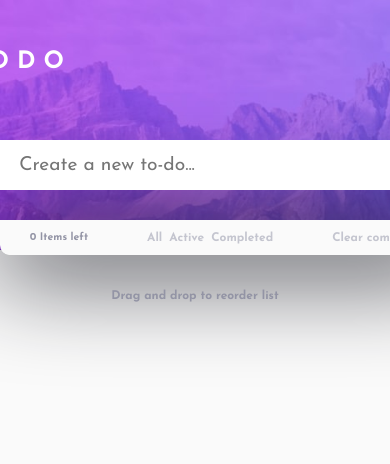
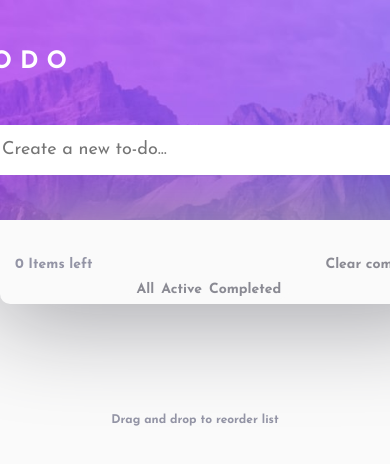
Before and after one commit to carp22/todo-app, a React (Vite) app: page / in a window 390 px wide. Shown: the top 464 px of the page. Built offline with nearby package versions, Linux system fonts and the light colour scheme.

Commit message:
Some changes

```diff
--- a/src/App.jsx
+++ b/src/App.jsx
@@ -132,7 +132,9 @@ function App() {
                         <span className="checkbox-custom"></span>
                       {item.description}
                     </label>
-                    <img src={crossIcon} alt="delete-button"  className="crossicon" onClick={() => deleteTodo(item.id)} />
+                    <section className="cross-container">
+                      <img src={crossIcon} alt="delete-button"  className="crossicon" onClick={() => deleteTodo(item.id)} />
+                     </section>
                   </>
               </div>
             )}
@@ -165,7 +167,6 @@ function App() {
         />
 
         <div className="todo-container" >
-
           <Droppable key={nanoid()} droppableId="to-dos">
             {(provided) =>
               <div {...provided.droppableProps} ref={provided.innerRef}>
@@ -175,18 +176,20 @@ function App() {
             }
           </Droppable>
 
-          <div className=  {`todo-settings ${darkMode === "light" ? "light" : "dark"}`} >
+          <div className={`todo-settings ${darkMode === "light" ? "light" : "dark"}`} >
 
-            <h3 style={styles}>{itemsLeft} Items left</h3>
+            <h3 style={styles} className="filter">{itemsLeft} Items left</h3>
 
             <div className="todo-status">
               <button className={`filter ${darkMode === "light" ? "setting-lght" : "setting-drk"}`} onClick={allTodos}>All</button>
               <button className={`filter ${darkMode === "light" ? "setting-lght" : "setting-drk"}`} onClick={activeTodo}>Active</button>
               <button className={`filter ${darkMode === "light" ? "setting-lght" : "setting-drk"}`} onClick={completedTodo}>Completed</button>
+
             </div>
 
-            <h3  className={`filter ${darkMode === "light" ? "setting-lght" : "setting-drk"}`} onClick={deleteCompletedTodos}>Clear completed</h3>
+            <h3  className={`filter completed ${darkMode === "light" ? "setting-lght" : "setting-drk"}`} onClick={deleteCompletedTodos}>Clear completed</h3>
           </div>
+
         </div>
 
       </DragDropContext>
--- a/src/components/TodoElements.jsx
+++ b/src/components/TodoElements.jsx
@@ -12,7 +12,7 @@ function TodoElements({darkMode, toggleMode, createNewTodo, newEntry, newTodoIte
             onClick={toggleMode}/>
         <div className="newtodo-container">
           <input type="button" className='buttonNewTodo' onClick={createNewTodo} />
-          <input type="text" className={`newtodo-input ${darkMode === "light" ? "item-lgth" : "item-drk"}`} placeholder='  Create a new to-do...' value={newEntry} onChange={newTodoItem}/>
+          <input type="text" className={`newtodo-input ${darkMode === "light" ? "item-lgth" : "item-drk"}`} placeholder='Create a new to-do...' value={newEntry} onChange={newTodoItem}/>
         </div>
       </div>
     </>
--- a/src/index.css
+++ b/src/index.css
@@ -62,7 +62,6 @@
   justify-content: center;
   grid-template-columns: auto auto;
   grid-template-rows: 1fr 1fr;
-
 }
 .todo-title {
   letter-spacing: 0.5rem;
@@ -85,39 +84,36 @@
   grid-row: 2;
   grid-column: 1/3;
   position: relative;
-  width: 28.5em;
 
-  margin-bottom: 10px;
+  align-items: center;
+  justify-content: center;
+
 }
 .newtodo-input {
   font-weight: 400;
-  font-size: 1.2rem;
-
+  font-size: 18px;
+  line-height: 50px;
   height: 50px;
-  width: 23.8em;
-  margin-left: auto;
-  margin-right: auto;
-
-  text-indent: 40px;
-
+  width: 450px;
+  padding-left: 30px;
   border: hidden;
   border-radius: 5px;
+}
 
-  margin-top: 20px;
-}
 .newtodo-input:focus {
   outline: none;
 }
 .buttonNewTodo {
-  width: 18px;
-  height: 18px;
+  width: 15px;
+  height: 15px;
   border-radius: 50%;
   vertical-align: middle;
   border: 1px solid #ddd;
+  top: 18px;
   outline: none;
   position: absolute;
-  bottom: 19px;
-  left: 10px;
+
+  left: 5px;
   background-position: center;
   background-repeat: no-repeat;
   transition: background-image 0.5s ease;
@@ -133,9 +129,10 @@
   display: flex;
   flex-direction: column;
   flex-wrap: wrap;
-  width: 28.5em;
+  width: auto;
   justify-content: center;
   align-items: center;
+
   margin: auto auto;
 
   margin-top: -30px;
@@ -145,42 +142,49 @@
   border-bottom-right-radius: 10px;
   border-bottom-left-radius: 10px;
 
-  box-shadow:2px 2px 100px 10px hsl(235, 22%, 10%)
 }
 .todo-element {
   display: flex;
   flex-wrap: wrap;
   /* background-image: linear-gradient(to bottom, #fafafa, #fafafa); ; */
   align-items: center;
+  justify-content: space-between;
   position: relative;
   cursor: pointer;
   user-select: none;
 
-  height: 2.8em;
-  width: 28.5em;
+  height: 40px;
+  width: 450px;
 
   border-top: 0.1px solid rgba(187, 187, 196, 0.1);
 }
 .todo-element:first-child {
+  box-shadow: 5px 5px 100px 5px hsl(240, 3%, 62%);
+
   border-top-right-radius: 10px;
   border-top-left-radius: 10px;
 }
 .todo-element:hover{
   cursor: grab;
 }
+.cross-container{
+  margin-left: auto;
+  margin-right: 10px;
 
+}
 .crossicon{
   display: none;
+  justify-content: right;
 }
 .todo-element:hover .crossicon{
   cursor: pointer;
   display: flex;
-  margin-left: auto;
-  margin-right: 15px;
+  flex-wrap: wrap;
+  justify-items: right;
 }
 .todo-label {
   display: inline-flex;
-  align-items: center;
+  align-items: left;
   cursor: grab;
 
   font-weight: 400;
@@ -227,27 +231,31 @@
   display: flex;
   flex-direction: column;
   margin-top: 20px;
+  flex-wrap: wrap;
 
   align-items: center;
 }
 .todo-settings {
   display: flex;
-  justify-content: space-around;
+  justify-content: space-between;
   flex-wrap: wrap;
   align-items: center;
-
-  height: 35px;
-  width: 50.6em;
+  width: 450px;
+  padding: 10px 15px 5px 15px;
 
   font-size: 9px;
+  box-shadow: 2px 2px 100px 10px hsl(240, 3%, 62%);
 
   border-bottom-left-radius: 10px;
   border-bottom-right-radius: 10px;
 }
 .todo-status {
   display: flex;
-  justify-content: space-between;
+  flex-direction: row;
   gap: 7px;
+  margin-left: auto;
+  margin-right: auto;
+  justify-content: center;
   align-items: center;
 }
 .todo-status > button:hover {
@@ -260,7 +268,7 @@
 .setting-lght{
   transition: all 1s ease;
   background-color:hsl(0, 0%, 98%);;
-  color: hsl(235, 10%, 79%);
+  color: hsl(240, 4%, 56%);
 }
 .setting-drk{
   transition: all 1s ease;
@@ -290,3 +298,47 @@
   margin-top: 35px;
   text-align: center;
 }
+
+@media all and (max-width: 550px) {
+  .todo-element{
+    font-size: 5px;
+    height: 50px;
+
+  }
+  .newtodo-input{
+    text-indent: 2px;
+    padding: 10px 30px 10px 30px;
+  }
+  .filter{
+    font-size: 14px;
+  }
+  .todo-settings{
+    background-color: aqua;
+    /* display: grid; */
+    justify-content: space-between;
+    gap: 2px;
+    /* padding: 2px 50px 2px 50px;
+    grid-template-columns: auto auto;
+    grid-template-rows: 1fr 1fr; */
+
+  }
+  .todo-status{
+    justify-content: center;
+    margin-top: 50px;
+
+    padding: 2px 8px 2px 8px;
+
+    background-color: hsl(0, 0%, 98%);
+    border-radius: 9px;
+
+    grid-row: 2;
+    grid-column: 1/3;
+  }
+  .completed{
+    grid-row: 1;
+    grid-column: 2/3;
+  }
+  .footer{
+    margin-top: 110px;
+  }
+}
```
